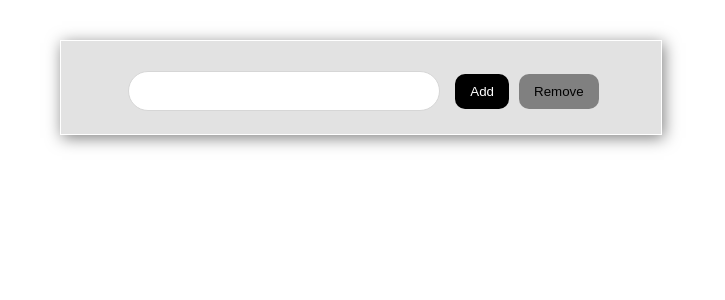
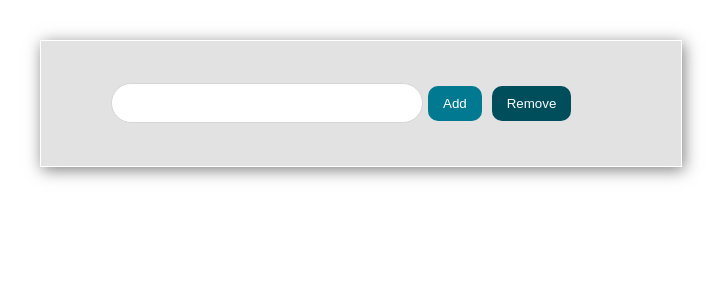
Before and after one commit to dincengincan/todo-app-challenge, a React (Create React App) app: page / in a window 1280 px wide. Shown: the top 300 px of the page, without its empty margins (279-1004 px from the left). Built offline with nearby package versions, Linux system fonts and the light colour scheme.

Commit message:
Do somestyle adjustments on some components

```diff
--- a/src/components/button/Button.jsx
+++ b/src/components/button/Button.jsx
@@ -6,8 +6,12 @@ export const BUTTON_VARIANTS = {
 };
 
 //TODO: Button inner text can be Text component
-const Button = ({ variant, text }) => {
-  return <StyledButton variant={variant}>{text}</StyledButton>;
+const Button = ({ variant, text, type, onClick }) => {
+  return (
+    <StyledButton onClick={onClick} type={type} variant={variant}>
+      {text}
+    </StyledButton>
+  );
 };
 
 export default Button;
--- a/src/components/button/Button.styles.jsx
+++ b/src/components/button/Button.styles.jsx
@@ -1,15 +1,25 @@
 import styled from 'styled-components';
+import { BUTTON_COLORS } from '../../constants/colors';
 
 import { BUTTON_VARIANTS } from './Button';
 
 export const StyledButton = styled.button`
   ${({ variant }) =>
     variant === BUTTON_VARIANTS.PRIMARY
-      ? 'background-color: black; color: white;'
-      : 'background-color: gray; color: black;'};
+      ? `background-color: ${BUTTON_COLORS.PRIMARY}; color: white;`
+      : `background-color: ${BUTTON_COLORS.SECONDARY}; color: white;`}
 
   border: none;
   padding: 10px 15px;
   margin: 5px;
   border-radius: 10px;
+  cursor: pointer;
+
+  &:hover {
+    opacity: 0.9;
+  }
+
+  &:active {
+    opacity: 0.7;
+  }
 `;
--- a/src/components/layout/Layout.styles.jsx
+++ b/src/components/layout/Layout.styles.jsx
@@ -1,7 +1,7 @@
 import styled from 'styled-components';
 
 export const Container = styled.div`
-  text-align: center;
+  padding: 20px;
   border: 1px solid white;
   width: 600px;
   height: auto;
--- a/src/components/text/Text.styles.jsx
+++ b/src/components/text/Text.styles.jsx
@@ -2,8 +2,10 @@ import styled from 'styled-components';
 
 import { createElement } from 'react';
 
-export const StyledText = styled(({ tagName, fontSize, children, ...props }) =>
-  createElement(tagName, fontSize, props, children)
+export const StyledText = styled(
+  ({ tagName, color, fontSize, children, ...props }) =>
+    createElement(tagName, [props], [children])
 )`
   font-size: ${({ fontSize }) => `${fontSize}px`};
+  color: ${({ color }) => `${color}`};
 `;
--- a/src/components/textfield/Textfield.styles.jsx
+++ b/src/components/textfield/Textfield.styles.jsx
@@ -4,7 +4,6 @@ export const StyledInput = styled.input`
   width: 58%;
   padding: 10px;
   font-size: 1em;
-  margin: 10px 10px 0;
   border: solid 1px #d6d6d6;
   border-radius: 20px;
 
```
Also changed, not shown: src/components/text/Text.jsx (+6 -2 lines).
